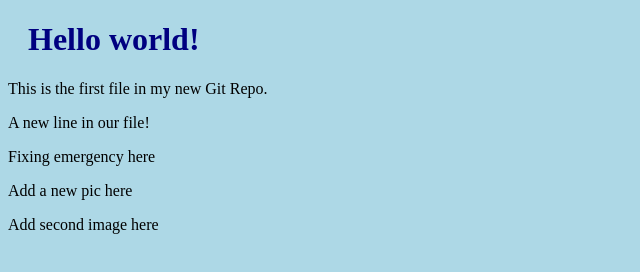
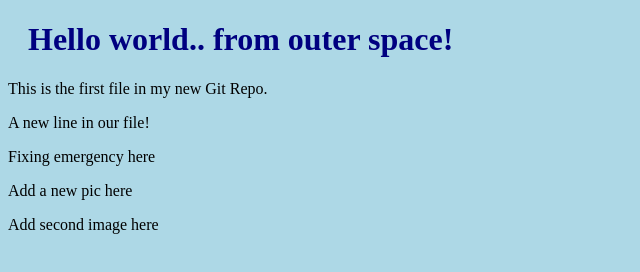
Before and after one commit to fractalcone/fractalcone.github.io, a plain HTML site: page index.html in a window 1280 px wide. Shown: the whole page, without its empty margins (0-640 px from the left). Drawn offline with Linux system fonts and the light colour scheme.

Commit message:
Outer space addition

```diff
--- a/index.html
+++ b/index.html
@@ -6,7 +6,7 @@
 </head>
 <body>
 
-<h1>Hello world!</h1>
+<h1>Hello world.. from outer space!</h1>
 <p>This is the first file in my new Git Repo.</p>
 <p>A new line in our file!</p>
 <p>Fixing emergency here</p>
```
